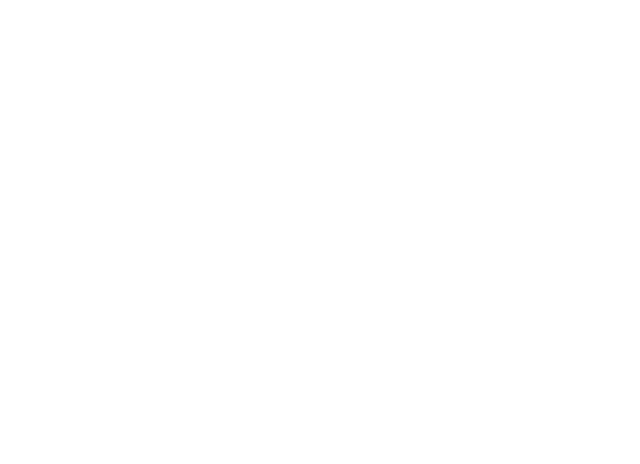
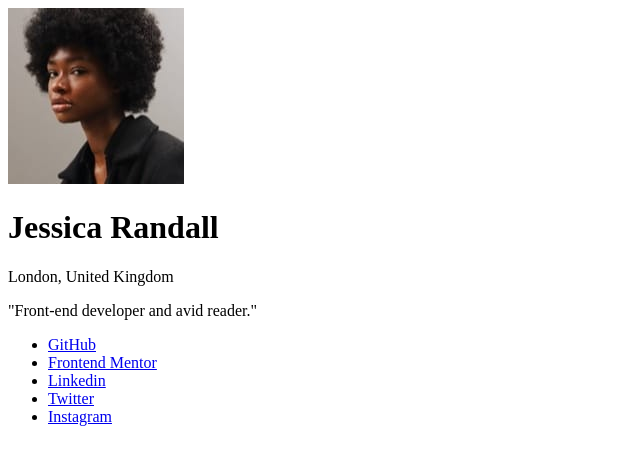
Before and after one commit to GHaoTruong/EX-socialLinksProfile, a plain HTML site: page index.html in a window 1280 px wide. Shown: the whole page, without its empty margins (0-640 px from the left). Drawn offline with Linux system fonts and the light colour scheme.

Commit message:
add content to html
link to style sheet
add content to html

```diff
--- a/index.html
+++ b/index.html
@@ -9,7 +9,24 @@
 </head>
 
 <body>
-
+    <main>
+        <div class="container">
+            <div class="profile">
+                <img src="./assets/images/avatar-jessica.jpeg" alt="Avatar">
+                <h1 id="name">Jessica Randall</h1>
+                <p class="location">London, United Kingdom</p>
+                <p class="bio">"Front-end developer and avid reader."</p>
+            </div>
+            <div class="links"></div>
+            <ul>
+                <li><a href="#">GitHub</a></li>
+                <li><a href="#">Frontend Mentor</a></li>
+                <li><a href="#">Linkedin</a></li>
+                <li><a href="#">Twitter</a></li>
+                <li><a href="#">Instagram</a></li>
+            </ul>
+        </div>
+    </main>
 </body>
 
 </html>
--- a/styles/style.css
+++ b/styles/style.css
@@ -0,0 +1,10 @@
+@font-face {
+  font-family: "customeFont1";
+  src: url(/assets/fonts/Inter-VariableFont_slnt\,wght.ttf);
+}
+
+body {
+}
+
+main .container {
+}
```
